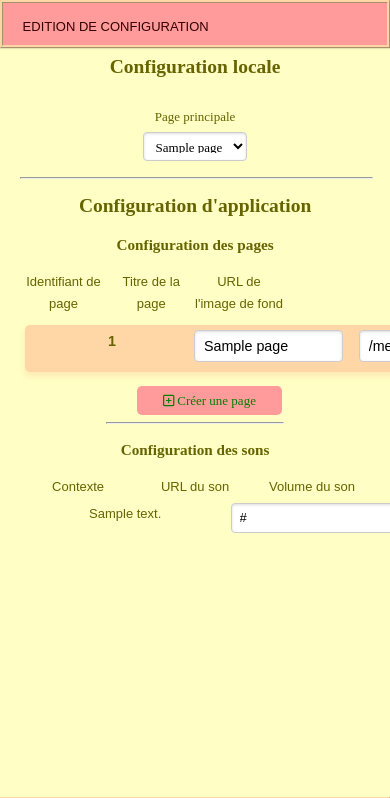
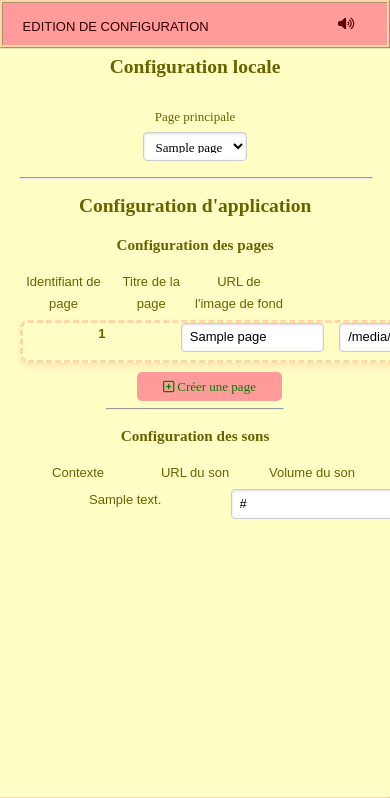
Before and after one commit to charles-dubos/Portail, a Python web app: template portail/templates/pages/settings.html.j2 in a window 390 px wide; the page is wider, and only the part inside the window is pictured. Shown: the top 798 px of that part. Run offline with Jinja, Linux system fonts and the light colour scheme; the template is opened without the code that fills it: most values are stand-ins (such as "Sample title", 1, 10 or a date in 2020); some libraries are stand-ins or nearby versions; some web fonts are replaced.

Commit message:
Correction des boutons en mode mobile Remplacement par la lib sortableJS

```diff
--- /dev/null
+++ b/portail/static/css/settings.css
@@ -0,0 +1,25 @@
+.home-menu {
+    border-style: ridge;
+    border-color: var(--edit-color);
+}
+
+.settings-menu {
+    margin: auto;
+    margin-top: 30pt;
+    width: 90%;
+}
+
+/* (A) LIST STYLES */
+#sortList {
+    list-style: none;
+    padding: 0;
+    margin: 0;
+}
+
+#sortList li {
+    background: var(--bg-color);
+    border-radius: 8px;
+    border: dashed var(--edit-color) ;
+    font-weight: bold;
+    box-shadow: 0 4px 6px var(--edit-filter);
+}
--- a/portail/static/css/sortlist.css
+++ /dev/null
@@ -1,43 +0,0 @@
-.home-menu {
-    border-style: ridge;
-    border-color: var(--edit-color);
-}
-
-.settings-menu {
-    margin: auto;
-    margin-top: 30pt;
-    width: 90%;
-}
-
-/* (A) LIST STYLES */
-#sortList {
-    list-style: none;
-    padding: 0;
-    margin: 0;
-}
-
-#sortList li {
-    padding: 5px 5px;
-    margin: 5px 5px;
-    background: var(--edit-color);
-    border-radius: 5px;
-    font-size: 1.1em;
-    font-weight: bold;
-    box-shadow: 0 4px 6px var(--edit-filter);
-    transition: background 0.2s, transform 0.2s;
-}
-
-/* (B) DRAG-AND-DROP HINT */
-#sortList li.hint {
-    background-color: transparent;
-    border: 2px dashed var(--edit-color);
-}
-
-#sortList li.active {
-    background: var(--edit-filter);
-    transform: scale(1.03);
-}
-
-#sortList li.current {
-    opacity: 0.5;
-}
--- a/portail/templates/pages/main.html.j2
+++ b/portail/templates/pages/main.html.j2
@@ -45,14 +45,12 @@ body {
 
 
 {%- macro buttonright() -%}
-<div class="pure-u-1-5 landscape is-right">
+<div class="is-right">
     <button class="pure-button"
             id="toggleMuted"
             onclick="appMuted.switch()">
         <i class="fa-solid fa-volume-high"></i>
     </button>
-</div>
-<div class="pure-u-1-5 landscape is-right">
     <button class="pure-button"
             id="editConfig"
             onclick="location.href='/{{path}}/edit';">
--- a/portail/templates/pages/settings.html.j2
+++ b/portail/templates/pages/settings.html.j2
@@ -2,8 +2,8 @@
 
 
 {% block head %}
-<link rel="stylesheet" href="{{url_for('static', filename='css/sortlist.css')}}">
-<script src="{{url_for('static', filename='js/sortlist.js')}}"></script>
+<link rel="stylesheet" href="{{url_for('static', filename='css/settings.css')}}">
+<script src="https://cdn.jsdelivr.net/npm/sortablejs@latest/Sortable.min.js"></script>
 {%- endblock head -%}
 
 
@@ -56,7 +56,7 @@
 
 
 {%- macro buttonright() -%}
-<div class="pure-u-1-5 landscape is-right">
+<div class="is-right">
     <button class="pure-button"
             id="toggleMuted"
             onclick="appMuted.switch()">
@@ -92,7 +92,7 @@
                     {% for page in database.pages %}
                     <li draggable="true">
                         <div class="pure-g">
-                            <div class="pure-u-1-4"> {{page}} </div>
+                            <div class="pure-u-1-4 handle"> {{page}} </div>
                             <div class="pure-u-1-4">
                                 <input type="text"
                                        name="{{page}}-title"
@@ -180,5 +180,8 @@
 </div>
 <script>enableModal("message");</script>
 {% endif %}
-<script>sortList();</script>
+{# <script>sortList();</script> #}
+<script>
+  new Sortable(document.getElementById('sortList'));
+</script>
 {% endblock postscript %}
```
Also changed, not shown: portail/templates/pages/edit.html.j2 (+3 -5 lines).
